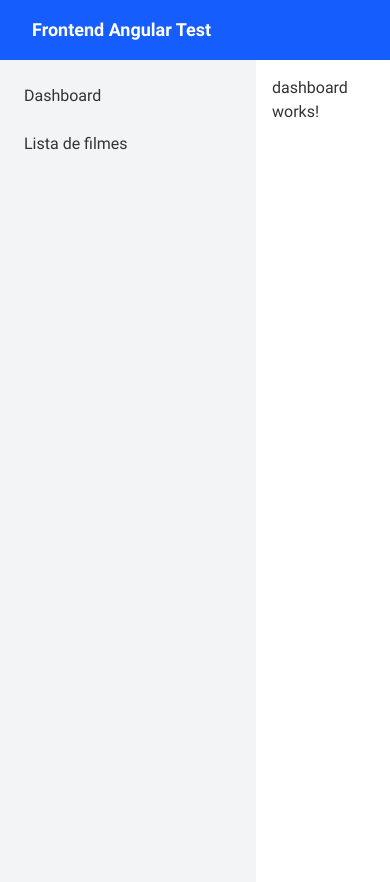
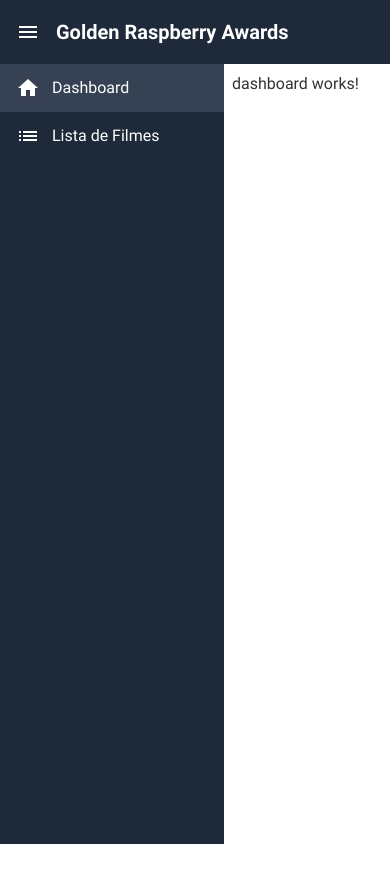
Before and after one commit to JohnnyKraemer/golden-raspberry-awards, an Angular app: page /dashboard in a window 390 px wide. Shown: the top 882 px of the page. After the commit the page ends 844 px from the top, so only its background shows below. Built offline with nearby package versions, Linux system fonts and the light colour scheme.

Commit message:
Ajustes de responsividade

```diff
--- a/src/app/components/paginator/paginator.component.html
+++ b/src/app/components/paginator/paginator.component.html
@@ -1,10 +1,10 @@
 <div
-  class="flex items-center justify-between p-2 pt-4 text-sm"
+  class="flex flex-col sm:flex-row sm:items-center sm:justify-between gap-2 p-2 pt-4 text-sm"
   *ngIf="pagination"
 >
-  <div class="flex items-center space-x-1">
+  <div class="flex flex-wrap justify-center gap-1">
     <button
-      class="h-9 w-9 flex items-center justify-center rounded transition font-semibold"
+      class="h-9 px-3 rounded transition font-semibold"
       [class.opacity-50]="pagination.first"
       [class.cursor-pointer]="!pagination.first"
       [class.cursor-default]="pagination.first"
@@ -15,7 +15,7 @@
     </button>
 
     <button
-      class="h-9 w-9 flex items-center justify-center rounded transition font-semibold"
+      class="h-9 px-3 rounded transition font-semibold"
       [class.opacity-50]="pagination.first"
       [class.cursor-pointer]="!pagination.first"
       [class.cursor-default]="pagination.first"
@@ -27,9 +27,9 @@
 
     <ng-container *ngFor="let page of pages()">
       <button
-        class="h-9 w-9 flex items-center justify-center rounded transition font-semibold"
+        class="h-9 px-3 rounded transition font-semibold"
         [ngClass]="{
-          'bg-blue-500 text-white': page === pagination.number,
+          'bg-gray-800 text-white': page === pagination.number,
           'cursor-pointer': page !== pagination.number
         }"
         (click)="goToPage(page)"
@@ -39,7 +39,7 @@
     </ng-container>
 
     <button
-      class="h-9 w-9 flex items-center justify-center rounded transition font-semibold"
+      class="h-9 px-3 rounded transition font-semibold"
       [class.opacity-50]="pagination.last"
       [class.cursor-pointer]="!pagination.last"
       [class.cursor-default]="pagination.last"
@@ -50,7 +50,7 @@
     </button>
 
     <button
-      class="h-9 w-9 flex items-center justify-center rounded transition font-semibold"
+      class="h-9 px-3 rounded transition font-semibold"
       [class.opacity-50]="pagination.last"
       [class.cursor-pointer]="!pagination.last"
       [class.cursor-default]="pagination.last"
@@ -61,8 +61,8 @@
     </button>
   </div>
 
-  <div class="flex items-center space-x-2">
-    <label for="size">Itens por página:</label>
+  <div class="flex items-center justify-center sm:justify-end">
+    <label for="size" class="mr-2 font-semibold">Itens por página:</label>
     <select
       id="size"
       class="h-9 px-2 py-1 rounded border transition cursor-pointer"
--- a/src/app/layout/layout.component.html
+++ b/src/app/layout/layout.component.html
@@ -1,7 +1,16 @@
-<app-topbar></app-topbar>
-<div class="flex">
-  <app-sidebar></app-sidebar>
-  <main class="flex-1 p-4">
-    <router-outlet></router-outlet>
-  </main>
+<div class="flex flex-col min-h-screen">
+  <app-topbar (toggleSidebar)="toggleSidebar()"></app-topbar>
+
+  <div class="flex flex-1">
+    <aside
+      class="bg-gray-100 w-56 transition-all duration-300 ease-in-out"
+      [class.-ml-56]="!showSidebar"
+    >
+      <app-sidebar></app-sidebar>
+    </aside>
+
+    <main class="flex-1 p-2 md:p-4 bg-white">
+      <router-outlet></router-outlet>
+    </main>
+  </div>
 </div>
--- a/src/app/layout/layout.component.ts
+++ b/src/app/layout/layout.component.ts
@@ -9,4 +9,26 @@ import { CommonModule } from '@angular/common';
   imports: [CommonModule, RouterOutlet, TopbarComponent, SidebarComponent],
   templateUrl: './layout.component.html',
 })
-export class LayoutComponent {}
+export class LayoutComponent {
+  showSidebar = window.innerWidth >= 640;
+
+  ngOnInit(): void {
+    this.checkWindowWidth();
+    window.addEventListener('resize', this.checkWindowWidth);
+  }
+
+  ngOnDestroy(): void {
+    window.removeEventListener('resize', this.checkWindowWidth);
+  }
+
+  toggleSidebar() {
+    this.showSidebar = !this.showSidebar;
+  }
+
+  checkWindowWidth = () => {
+    const shouldBeVisible = window.innerWidth >= 640;
+    if (this.showSidebar !== shouldBeVisible) {
+      this.showSidebar = shouldBeVisible;
+    }
+  };
+}
--- a/src/app/layout/sidebar/sidebar.component.html
+++ b/src/app/layout/sidebar/sidebar.component.html
@@ -1,6 +1,24 @@
-<nav class="w-64 bg-gray-100 h-screen p-4">
-  <ul class="space-y-2">
-    <li><a routerLink="/dashboard" class="block p-2 hover:bg-gray-200 rounded">Dashboard</a></li>
-    <li><a routerLink="/list" class="block p-2 hover:bg-gray-200 rounded">Lista de filmes</a></li>
+<aside class="w-56 bg-gray-800 text-white h-full shadow-md transition-all duration-300 ease-in-out">
+  <ul class="flex flex-col">
+    <li>
+      <a
+        routerLink="/dashboard"
+        routerLinkActive="bg-gray-700"
+        class="flex items-center w-full px-4 py-3 hover:bg-gray-700 transition-colors duration-200"
+      >
+        <span class="material-icons mr-3">home</span>
+        Dashboard
+      </a>
+    </li>
+    <li>
+      <a
+        routerLink="/list"
+        routerLinkActive="bg-gray-700"
+        class="flex items-center w-full px-4 py-3 hover:bg-gray-700 transition-colors duration-200"
+      >
+        <span class="material-icons mr-3">list</span>
+        Lista de Filmes
+      </a>
+    </li>
   </ul>
-</nav>
+</aside>
--- a/src/app/layout/topbar/topbar.component.html
+++ b/src/app/layout/topbar/topbar.component.html
@@ -1,3 +1,10 @@
-<div class="w-full bg-blue-600 text-white p-4">
-  <h1 class="ml-4 text-lg font-semibold">Frontend Angular Test</h1>
-</div>
+<header class="w-full h-16 bg-gray-800 text-white flex items-center px-4 shadow">
+  <button
+    (click)="toggleSidebar.emit()"
+    class="flex items-center justify-center h-full text-white focus:outline-none cursor-pointer"
+  >
+    <span class="material-icons text-3xl">menu</span>
+  </button>
+
+  <h1 class="ml-4 text-xl font-semibold">Golden Raspberry Awards</h1>
+</header>
--- a/src/app/layout/topbar/topbar.component.ts
+++ b/src/app/layout/topbar/topbar.component.ts
@@ -1,4 +1,4 @@
-import { Component } from '@angular/core';
+import { Component, EventEmitter, Output  } from '@angular/core';
 import { CommonModule } from '@angular/common';
 
 @Component({
@@ -6,4 +6,6 @@ import { CommonModule } from '@angular/common';
   imports: [CommonModule],
   templateUrl: './topbar.component.html',
 })
-export class TopbarComponent {}
+export class TopbarComponent {
+  @Output() toggleSidebar = new EventEmitter<void>();
+}
--- a/src/app/pages/list/list.component.html
+++ b/src/app/pages/list/list.component.html
@@ -1,4 +1,4 @@
-<div class="p-4 space-y-4">
+<div class="space-y-4">
   <h1 class="text-xl font-semibold">Lista de Filmes</h1>
 
   <form [formGroup]="paramsForm" class="flex gap-4 flex-wrap items-end">
```
